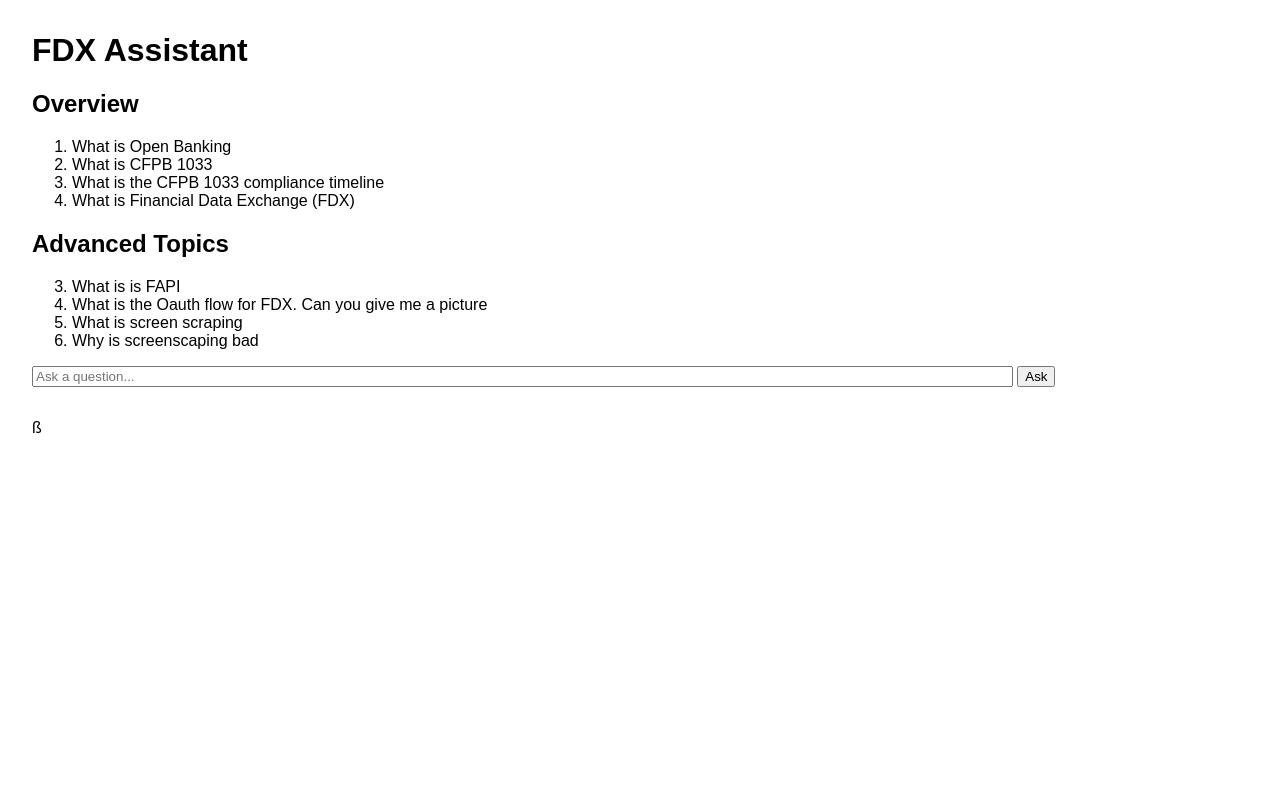
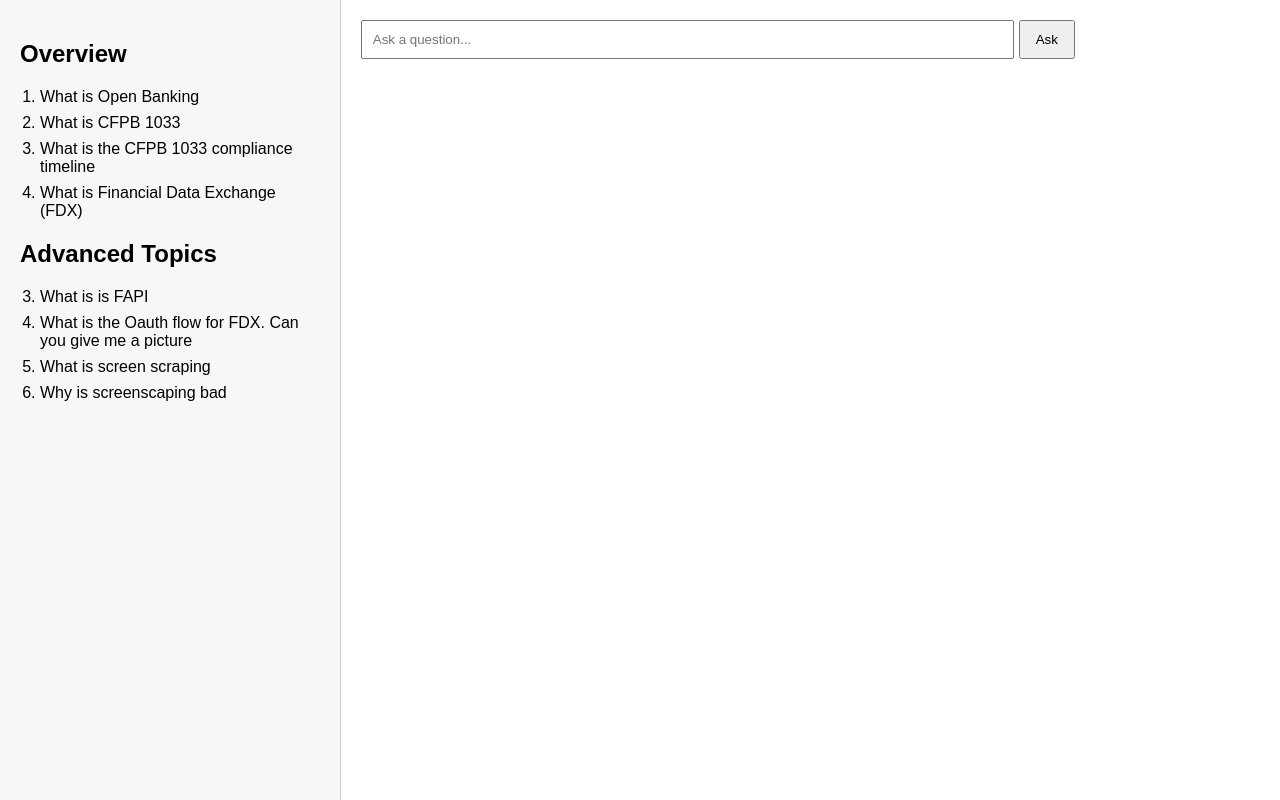
Before and after one commit to menkell/fdx-assistant, a Flask app: page / in a window 1280 px wide. Run offline with Flask 3, Linux system fonts and the light colour scheme; some libraries are stand-ins or nearby versions.

Commit message:
Changed Chat.html

```diff
--- a/templates/chat.html
+++ b/templates/chat.html
@@ -4,24 +4,82 @@
     <meta charset="UTF-8">
     <title>FDX Assistant</title>
     <style>
-        body { font-family: Arial, sans-serif; margin: 2em; }
-        .completed { text-decoration: line-through; color: gray; }
-        .chat-box { margin-bottom: 2em; }
-        .message { margin: 1em 0; }
-        .user { font-weight: bold; }
-        .assistant { margin-left: 2em; color: #333; }
+        body {
+            font-family: Arial, sans-serif;
+            margin: 0;
+            padding: 0;
+        }
+
+        .container {
+            display: flex;
+            height: 100vh;
+        }
+
+        .sidebar {
+            width: 25%;
+            background-color: #f7f7f7;
+            padding: 20px;
+            overflow-y: auto;
+            border-right: 1px solid #ccc;
+        }
+
+        .content {
+            width: 75%;
+            padding: 20px;
+            display: flex;
+            flex-direction: column;
+        }
+
+        .chat-box {
+            margin-bottom: 1em;
+        }
+
+        .chat-box input[type="text"] {
+            width: 70%;
+            padding: 10px;
+        }
+
+        .chat-box button {
+            padding: 10px 15px;
+        }
+
+        .message {
+            margin: 1em 0;
+        }
+
+        .user {
+            font-weight: bold;
+        }
+
+        .assistant {
+            margin-left: 1em;
+            color: #333;
+        }
+
+        .completed {
+            text-decoration: line-through;
+            color: gray;
+        }
+
+        ol {
+            padding-left: 20px;
+        }
+
+        li {
+            cursor: pointer;
+            margin-bottom: 0.5em;
+        }
     </style>
     <script>
         function setInput(topic) {
             document.getElementById('user_input').value = topic;
         }
-
-
     </script>
 </head>
 <body>
-    <h1>FDX Assistant</h1>
-
+    <div class="container">
+        <!-- LEFT COLUMN: Topics -->
+        <div class="sidebar">
             <h2>Overview</h2>
             <ol>
                 {% for topic in topics %}
@@ -41,10 +99,13 @@
                     </li>
                 {% endfor %}
             </ol>
+        </div>
 
+        <!-- RIGHT COLUMN: Chat -->
+        <div class="content">
             <form method="POST">
                 <div class="chat-box">
-            <input type="text" name="user_input" id="user_input" placeholder="Ask a question..." style="width: 80%;">
+                    <input type="text" name="user_input" id="user_input" placeholder="Ask a question...">
                     <button type="submit">Ask</button>
                 </div>
             </form>
@@ -57,6 +118,7 @@
                     </div>
                 {% endfor %}
             </div>
+        </div>
+    </div>
 </body>
 </html>
-ß
```
Lines whose indentation alone changed are shown as unchanged.
